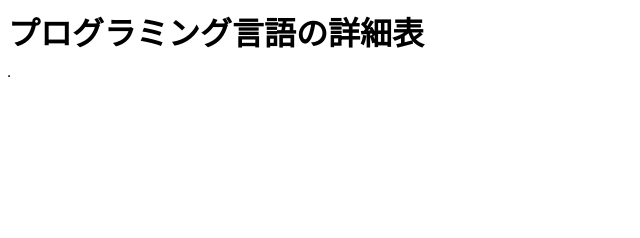
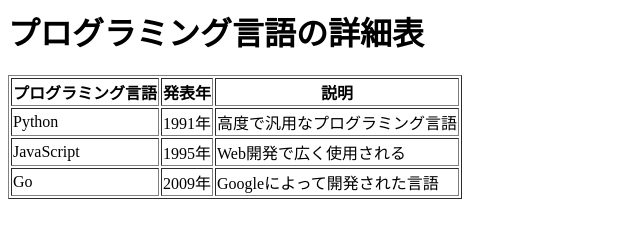
Before and after one commit to yuukyy06/HTML-Tutorial, a plain HTML site: page 05.テーブルをマスターしよう/index.html in a window 1280 px wide. Shown: the whole page, without its empty margins (0-640 px from the left). Drawn offline with Linux system fonts and the light colour scheme.

Commit message:
テーブルの作成

```diff
--- a/05.テーブルをマスターしよう/index.html
+++ b/05.テーブルをマスターしよう/index.html
@@ -2,5 +2,28 @@
 
 <table border="1">
 <!-- この下にテーブルを作成してください -->
-
+    <thead>
+        <tr>
+            <th>プログラミング言語</th>
+            <th>発表年</th>
+            <th>説明</th>
+        </tr>
+    </thead>
+    <tbody>
+        <tr>
+            <td>Python</td>
+            <td>1991年</td>
+            <td>高度で汎用なプログラミング言語</td>
+        </tr>
+        <tr>
+            <td>JavaScript</td>
+            <td>1995年</td>
+            <td>Web開発で広く使用される</td>
+        </tr>
+        <tr>
+            <td>Go</td>
+            <td>2009年</td>
+            <td>Googleによって開発された言語</td>
+        </tr>
+    </tbody>
 </table>
```
Also changed, not shown: 1 other file.
